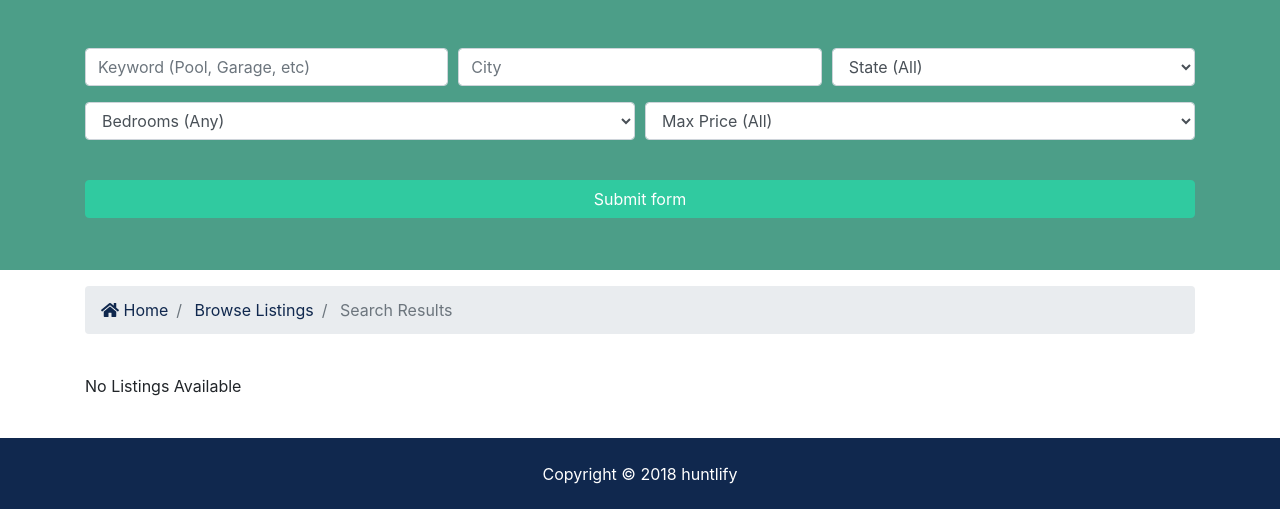
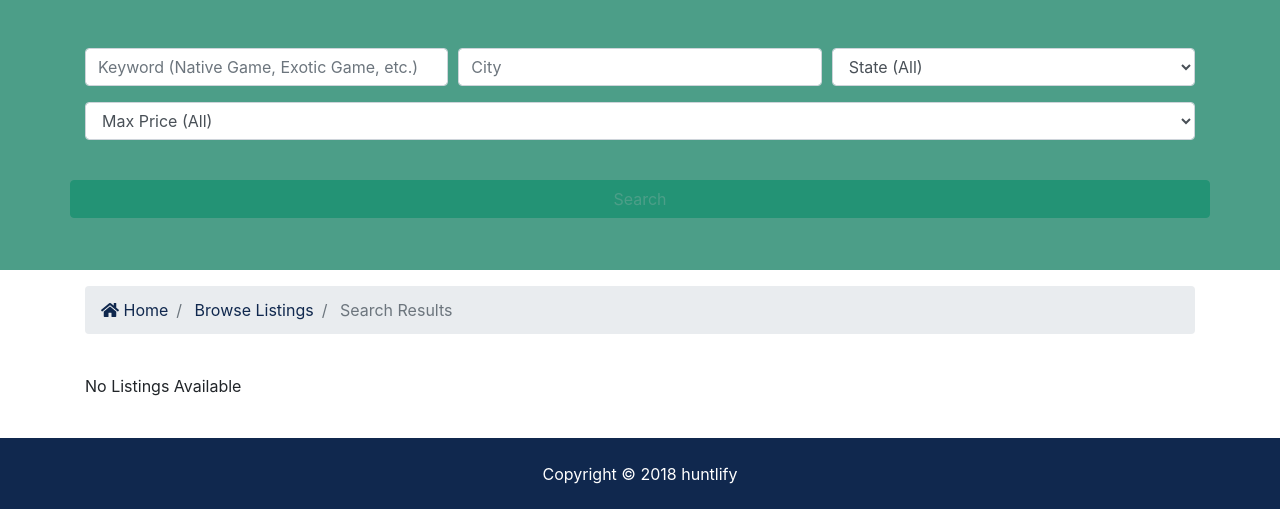
Before and after one commit to seabazz/btre, a Django app: page /listings/search in a window 1280 px wide. Shown: the part 169-678 px from the top of the page. Run offline with Django 3.2, Linux system fonts and the light colour scheme; data that the repository does not hold is empty; some libraries are stand-ins or nearby versions.

Commit message:
fix listings search form

```diff
--- a/templates/listings/search.html
+++ b/templates/listings/search.html
@@ -15,7 +15,7 @@
             <div class="form-row">
               <div class="col-md-4 mb-3">
                 <label class="sr-only">Keywords</label>
-                <input type="text" name="keywords" class="form-control" placeholder="Keyword (Pool, Garage, etc)" value="{{ values.keywords }}">
+                <input type="text" name="keywords" class="form-control" placeholder="Keyword (Native Game, Exotic Game, etc.)" value="{{ values.keywords }}">
               </div>
 
               <div class="col-md-4 mb-3">
@@ -38,7 +38,7 @@
               </div>
             </div>
             <!-- Form Row 2 -->
-            <div class="form-row">
+            <!--<div class="form-row">
               <div class="col-md-6 mb-3">
                 <label class="sr-only">Bedrooms</label>
                 <select name="bedrooms" class="form-control">
@@ -51,8 +51,8 @@
                       >{{ value }}</option>
                     {% endfor %}
                 </select>
-              </div>
-              <div class="col-md-6 mb-3">
+              </div>-->
+              <div class="col-md-14 mb-3">
                 <select name="price" class="form-control">
                   <option selected="true" disabled="disabled">Max Price (All)</option>
                   {% for key,value in price_choices.items %}
@@ -65,7 +65,7 @@
                 </select>
               </div>
             </div>
-            <button class="btn btn-secondary btn-block mt-4" type="submit">Submit form</button>
+            <button class="btn btn-secondary btn-block mt-4" type="submit">Search</button>
           </form>
         </div>
       </div>
```
